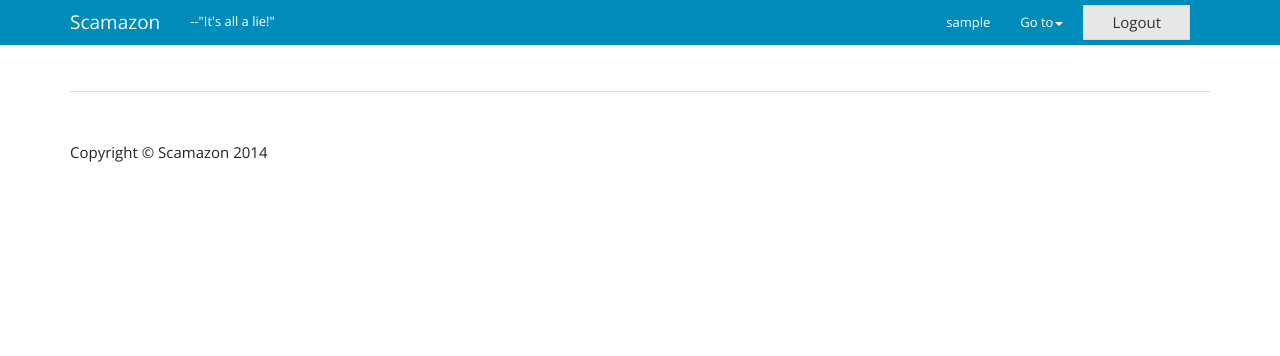
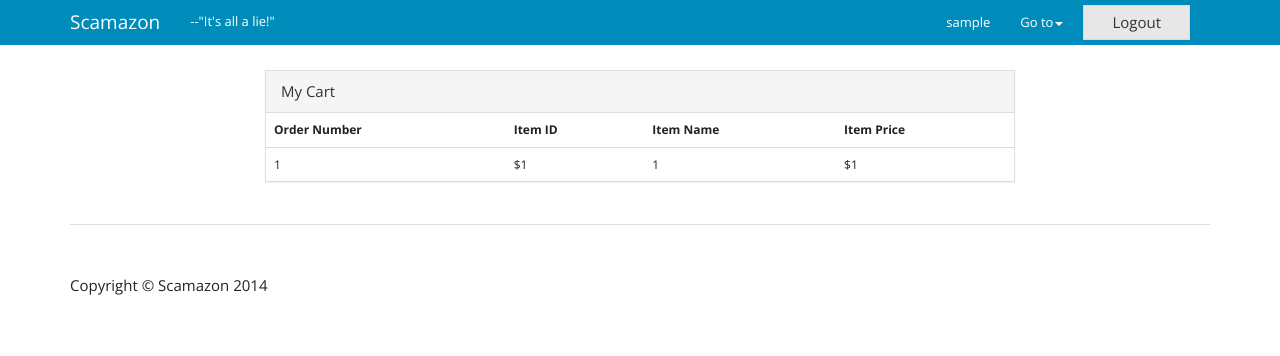
Before and after one commit to path4steam/project3, a PHP site: page /profile.php in a window 1280 px wide. Shown: the top 356 px of the page. Run offline with PHP 8.4, Linux system fonts and the light colour scheme; the visitor is signed in with stand-in values (Sample User, id 1); tables that the repository leaves empty hold one stand-in row (values such as "Sample post").

Commit message:
almost got profile and orders
i think the problem is in checkout.php line 20. i want to put the
orders in the database. I think i need 2 foreach statements to do this.

```diff
--- a/profile.php
+++ b/profile.php
@@ -31,6 +31,55 @@ include("header.php");
 
 
 
+<div class="container">
+    <div class="row">
+     <div class="col-md-8 col-md-offset-2">
+
+        <div class="panel panel-default">
+          <!-- Default panel contents -->
+          <div class="panel-heading">My Cart</div>
+
+          <!-- Table -->
+          <table class="table">
+            <tr>
+                <th>Order Number</th>
+                <th>Item ID</th>
+                <th>Item Name</th>
+                <th>Item Price</th>
+            </tr>
+            <?php
+            // first half of query
+            $user_id = $_SESSION['user_id'];
+            $query = "SELECT * FROM orders WHERE user_id = {$user_id};";
+            // $query = substr($query, 0, -1).") ORDER BY item_title ASC";
+            $result = mysql_query($query);
+            // $total = 0;
+
+            while (@$row = mysql_fetch_array($result)){
+                // $quantity = $_SESSION['cart'][$row['item_id']]['quantity'];
+                // $subtotal = $_SESSION['cart'][$row['item_id']]['quantity'] * $row['item_price'];
+                // $total += $subtotal;
+                echo "<tr>
+                <td>$row[0]</td>
+                <td>$$row[1]</td>
+                <td>$row[2]</td>
+                <td>$$row[3]</td>
+                </tr>";
+            }
+            // echo "<td></td>
+            // <td></td>
+            // <td><strong>Total</strong></td>
+            // <td>$$total</td>"
+            ?>
+            </table>
+            </div>
+            <!-- <a href="checkout.php" class="btn btn-success pull-right " name="Checkout">Checkout</a> -->
+            </div>
+        </div>
+</div>
+
+
+
 <?php
 include("footer.html");
 ?>
```
Also changed, not shown: checkout.php (+19 -1 lines).
